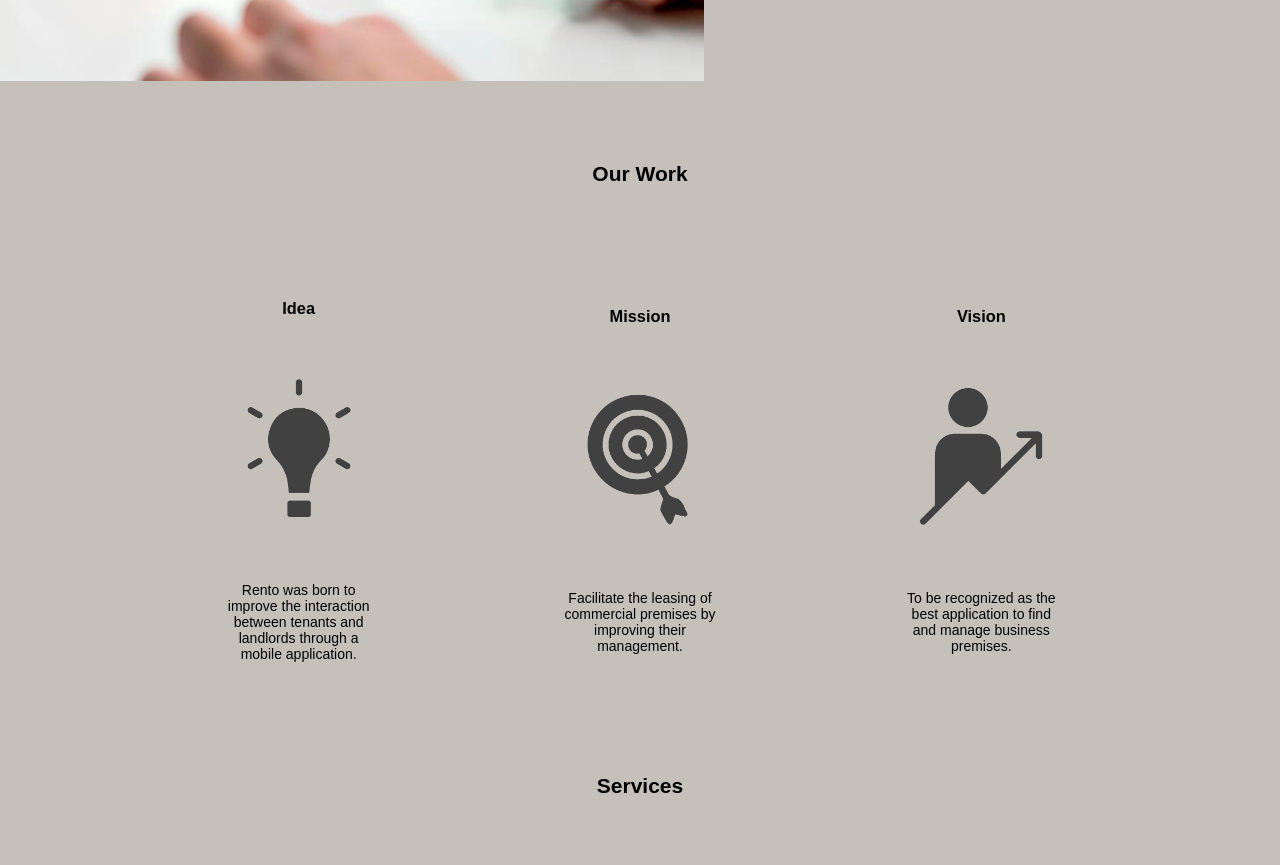
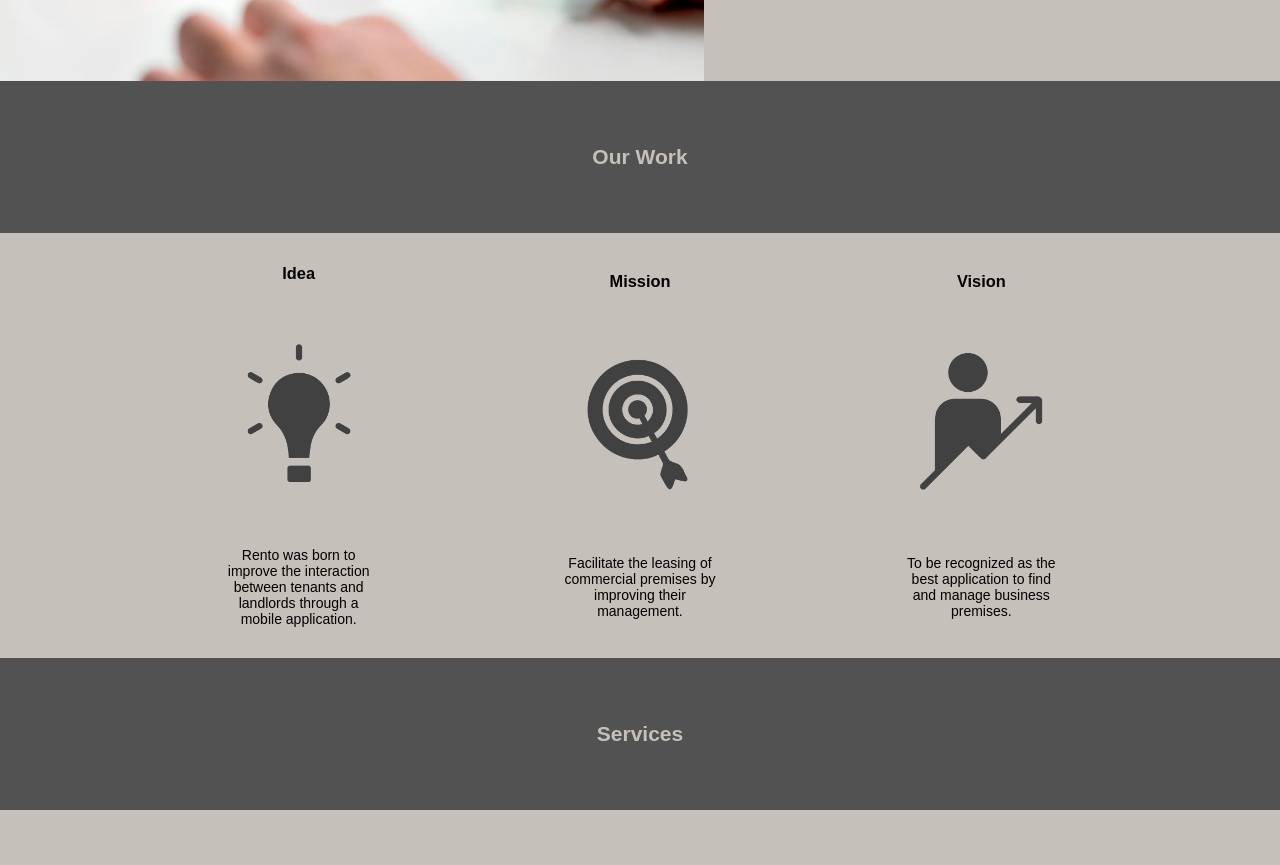
Before and after one commit to AndyS-GR/Landing-Page-Luminus, a plain HTML site: page public/index.html in a window 1280 px wide. Shown: the part 979-1844 px from the top of the page. Drawn offline with nearby package versions, Linux system fonts and the light colour scheme; a web font is replaced by a local one.

Commit message:
style(sections): Section header style changed
The background and foreground color in section Our Work and Services was changed

```diff
--- a/public/assets/styles/styles.css
+++ b/public/assets/styles/styles.css
@@ -25,6 +25,12 @@ body{
     align-self: center;
     text-align: center;
     background-color: #e97810;
+}
+.section-title{
+    padding: 5% 0;
+    background-color: #525252;
+    color: #c5c0b9;
+    margin: 0;
 }
 
 /*  Header navigation       */
@@ -62,7 +68,6 @@ body{
     color: #c5c0b9;
     text-decoration: none;
     cursor: pointer;
-    margin: auto;
 }
 #header-placeholder nav li a:hover{
     text-decoration: solid;
@@ -100,9 +105,6 @@ body{
 /*  Section Our-Work        */
 #Our-Work {
     text-align: center;
-}
-#Our-Work h2{
-    padding: 5% 0;
 }
 #Our-Work .container{
     width: 80%;
--- a/public/index.html
+++ b/public/index.html
@@ -44,7 +44,7 @@
         </div>
     </section>
     <section id="Our-Work">
-        <h2>Our Work</h2>
+        <h2 class="section-title">Our Work</h2>
         <div class="container">
             <div class="card">
                 <h3>Idea</h3>
@@ -64,7 +64,7 @@
         </div>
     </section>
     <section id="Services">
-        <h2>Services</h2>
+        <h2 class="section-title">Services</h2>
         <div class="container">
             <img src="assets/images/local_1.png">
             <img src="assets/images/local_2.png">
@@ -73,7 +73,7 @@
         <p>We have a large number of stores from which you can compare and choose the one that best suits your needs.</p>
     </section>
     <section id="Testimonials">
-        <h2>Testimonials</h2>
+        <h2 class="section-title">Testimonials</h2>
         <div class="container">
             <div class="card">
                 <div class="profile">
```
